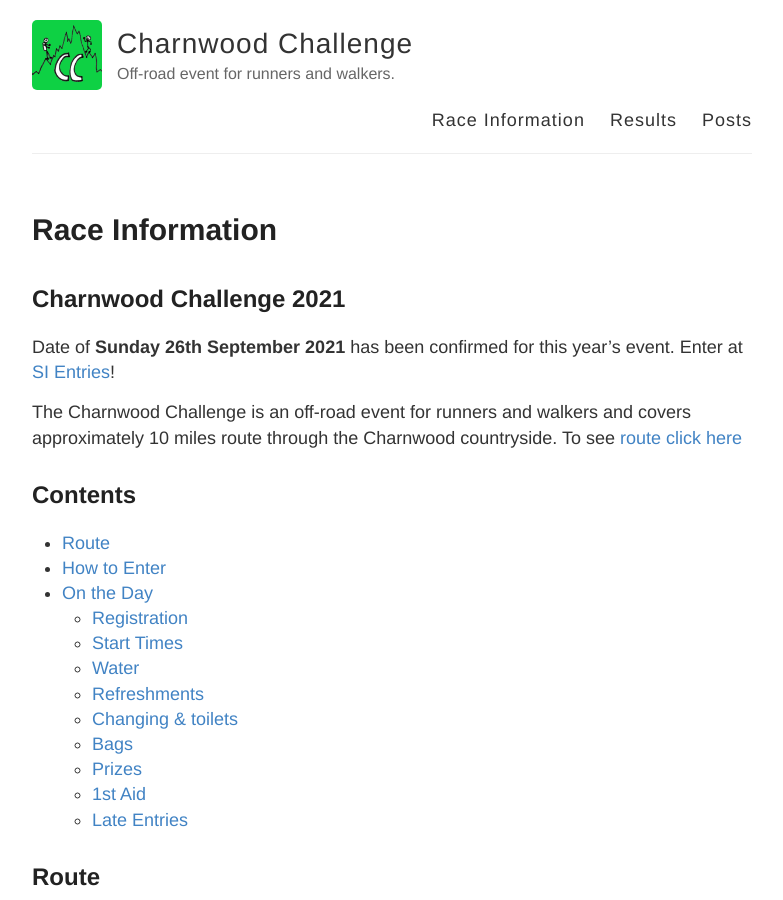
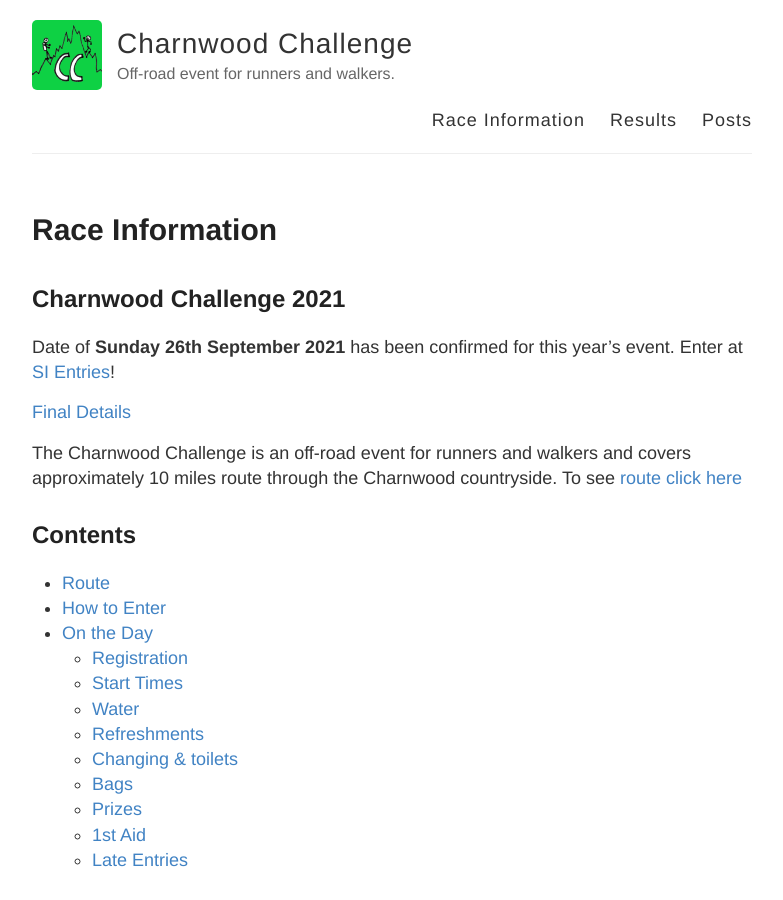
Before and after one commit to Charnwood-Challenge/Charnwood-Challenge.github.io, a Jekyll site: the page built from raceinformation.md, in a window 1280 px wide and 900 px high. Shown: the whole window, without its empty margins (248-1031 px from the left). Built offline with Jekyll 4.4.1, drawn with Linux system fonts in a browser that asks for light colours.

Commit message:
Update raceinformation.md

```diff
--- a/raceinformation.md
+++ b/raceinformation.md
@@ -8,6 +8,7 @@ permalink: /raceinformation/
 Date of **Sunday 26th September 2021** has been confirmed for this year's event.
 Enter at [SI Entries](https://www.sientries.co.uk/event.php?event_id=8358)!
 
+[Final Details](https://charnwoodchallenge.me/Leaflet/ChCh2021_Final_Details.pdf)
 
 The Charnwood Challenge is an off-road event for runners and walkers and covers approximately 10 miles route through the Charnwood countryside. To see [route click here](https://charnwoodchallenge.me/raceinformation/#route)
 
```
